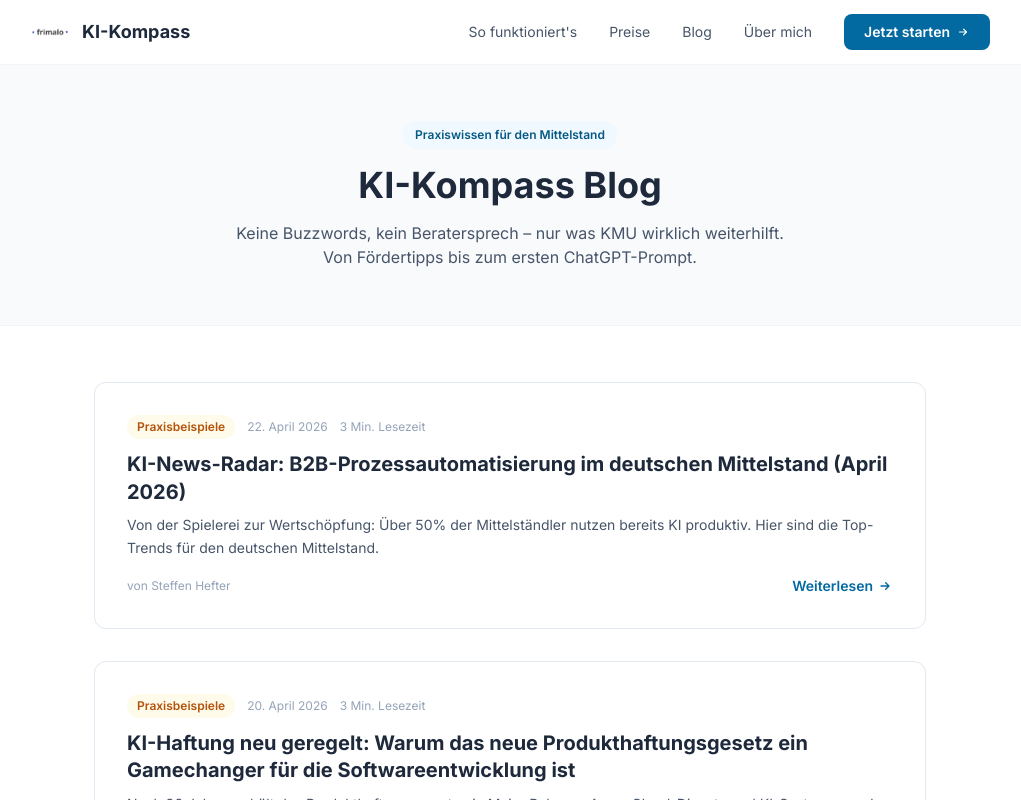
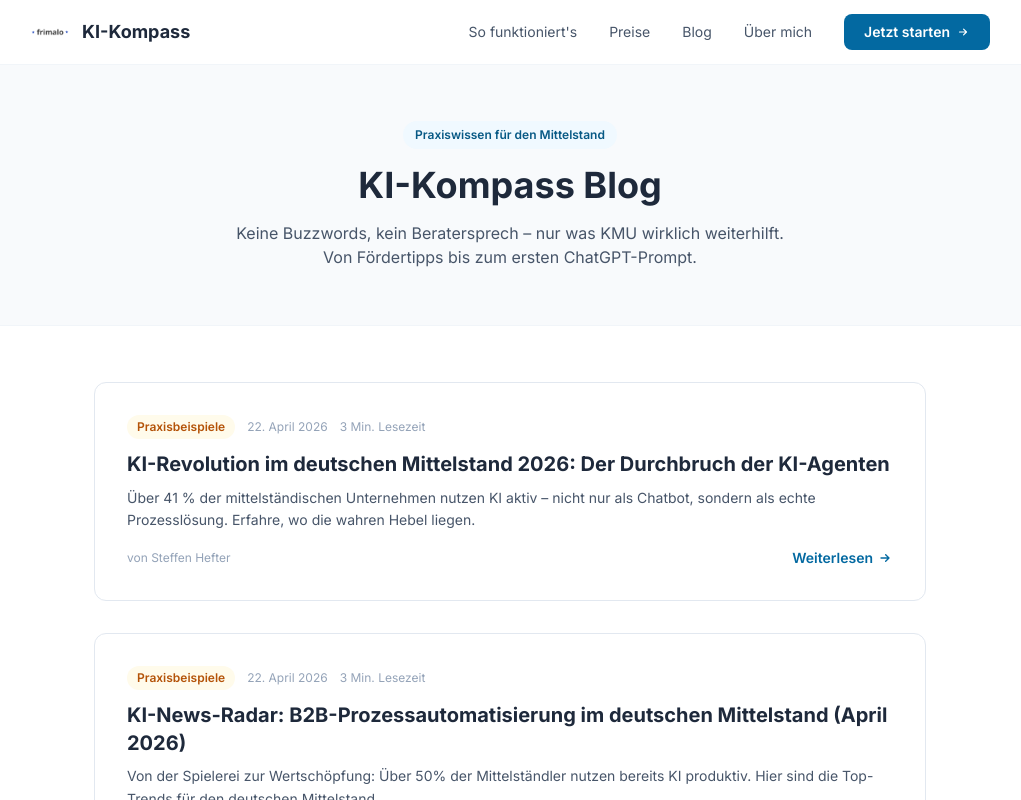
Before and after one commit to derhefter/KI-Kompass-2.0, a Next.js app: page /blog in a window 1280 px wide. Shown: the top 800 px of the page, without its empty margins (130-1151 px from the left). Built offline with nearby package versions, Linux system fonts and the light colour scheme; no server answers.

Commit message:
Auto-Publish: Neuer KI-Radar Artikel

```diff
--- a/src/data/blog-posts.js
+++ b/src/data/blog-posts.js
@@ -16,6 +16,35 @@
 // ============================================================
 
 export const blogPosts = [
+  {
+    id: 20,
+    slug: 'ki-revolution-im-deutschen-mittelstand-2026-der-durchbruch-der-ki-agenten',
+    title: 'KI-Revolution im deutschen Mittelstand 2026: Der Durchbruch der KI-Agenten',
+    excerpt: 'Über 41 % der mittelständischen Unternehmen nutzen KI aktiv – nicht nur als Chatbot, sondern als echte Prozesslösung. Erfahre, wo die wahren Hebel liegen.',
+    content: `
+<h2>Einleitung: Der Wendepunkt ist erreicht</h2><br><br>Lange Zeit war Künstliche Intelligenz (KI) im deutschen Mittelstand ein Thema für die IT-Abteilung oder visionäre Vordenker. Doch der April 2026 markiert einen historischen Wendepunkt: Laut aktueller Bitkom-Studien nutzen mittlerweile <strong>41 % der deutschen Unternehmen</strong> aktiv KI in ihren Geschäftsprozessen. Zum Vergleich: Im Jahr 2024 lag dieser Wert noch bei mageren 17 %. <br><br>Wir befinden uns nicht mehr in der Phase des Experimentierens. Wir befinden uns in der Ära der <strong>Hyperautomatisierung</strong> und der <strong>autonomen KI-Agenten</strong>. Für den Mittelstand bedeutet dies eine fundamentale Verschiebung der Wertschöpfungskette.<br><br><hr><br><br><h2>Die 3 Säulen der KI-Transformation 2026</h2><br><br><h3>1. Von Chatbots zu Autonomen KI-Agenten</h3>
+Im Jahr 2024 nutzten viele Unternehmen generative KI primär zur Texterstellung oder als einfachen Kundensupport-Chatbot. 2026 hat sich das Bild gewandelt. Modulare <strong>KI-Agenten</strong> sind heute in der Lage, komplexe End-to-End-Prozesse autonom zu steuern.<br><br><ul><li>  <strong>Buchhaltung:</strong> KI-Agenten prüfen nicht nur Rechnungen (OCR), sondern gleichen sie mit Bestellungen ab, erkennen Unregelmäßigkeiten und bereiten die Zahlungsläufe vor.</li><li>  <strong>Disposition & Logistik:</strong> In Echtzeit optimieren Agenten Lieferrouten basierend auf Verkehrsdaten, Wetter und Lagerbeständen, ohne dass ein Mensch jeden Einzelschritt freigeben muss.</li><li>  <strong>Kundenservice:</strong> 45–70 % der Standardanfragen werden heute vollständig autonom gelöst – inklusive Buchungsänderungen oder Statusabfragen in Drittsystemen.</li><br><br><h3>2. ROI und Skalierbarkeit durch SaaS</h3>
+Die Einstiegshürde für den Mittelstand ist massiv gesunken. Dank spezialisierter "KI-as-a-Service"-Plattformen müssen Unternehmen keine eigene Infrastruktur mehr aufbauen. Der Return on Investment (ROI) wird oft schon innerhalb von <strong>6 bis 18 Monaten</strong> erreicht. Besonders "Quick Wins" in der automatisierten Dokumentenverarbeitung bringen Zeitersparnisse von bis zu 95 % bei der Bearbeitung.<br><br><h3>3. Datensouveränität "Made in Germany"</h3>
+Ein kritischer Erfolgsfaktor im Jahr 2026 ist das Vertrauen. Über die Hälfte des deutschen Mittelstands misstraut außereuropäischen KI-Anbietern. Die Antwort darauf ist eine boomende Landschaft an heimischen Lösungen:
+<li>  <strong>Telekom Industrial AI Cloud:</strong> Bietet die nötige Rechenpower unter Einhaltung strengster europäischer Datenschutzrichtlinien.</li><li>  <strong>Mittelstands-Baukästen:</strong> Start-ups wie *firepanda.ai* bieten modulare Systeme an, die speziell auf die regulatorischen Anforderungen des EU AI Acts zugeschnitten sind.</li><br><br><hr><br><br><h2>Praxis-Check: Wo die KI heute wirklich wirkt</h2><br><br>Der <strong>AI Impact Award 2026</strong> hat gezeigt, dass die größten Hebel derzeit in der <strong>Organisation & Administration</strong> liegen. Während die Robotik in der Produktion oft hohe Investitionen erfordert, lässt sich die administrative Prozessautomatisierung oft mit geringem Risiko implementieren.<br><br>| Bereich | Anwendung | Effekt |
+| :<hr> | :<hr> | :<hr> |
+| <strong>Vertrieb</strong> | Lead-Qualifizierung & Angebote | Höhere Conversion durch Echtzeit-Reaktion |
+| <strong>Einkauf</strong> | Marktanalysen & Preisvergleiche | Signifikante Kostenersparnis im Beschaffungswesen |
+| <strong>IT</strong> | Code-Generierung & Security | Schnellere Digitalisierungsprojekte |<br><br><hr><br><br><h2>Herausforderungen: Der Preis der Innovation</h2><br><br>Trotz der Euphorie berichten <strong>33 % der Unternehmen</strong> von höheren Implementierungskosten als ursprünglich geplant. Die größten Hürden sind 2026 nicht mehr technischer Natur, sondern:
+1.  <strong>Governance:</strong> Wer trägt die Verantwortung für autonome Entscheidungen der Agenten?
+2.  <strong>KI-Kompetenz:</strong> Der Fachkräftemangel betrifft nun auch die Fähigkeit, KI-Systeme zu "orchestrieren".
+3.  <strong>Datenqualität:</strong> Ohne saubere, digitalisierte Datenbasis bleibt auch der beste KI-Agent wirkungslos.<br><br><hr><br><br><h2>Fazit: Jetzt ist die Zeit für "KI Readiness"</h2><br><br>Der deutsche Mittelstand hat bewiesen, dass er bereit ist für den technologischen Sprung. Der Wettbewerbsvorteil der Zukunft wird jedoch nicht allein durch den Einsatz von KI definiert, sondern durch die <strong>KI Readiness</strong> der gesamten Organisation. <br><br>Unternehmen müssen jetzt:
+<li>  <strong>Strategie entwickeln:</strong> Wo liegen die größten Pain Points, die durch Automatisierung gelöst werden können?</li><li>  <strong>Mitarbeiter schulen:</strong> KI-Kompetenz ist seit 2025 eine Kernanforderung am Arbeitsmarkt.</li><li>  <strong>Datenschätze heben:</strong> Die Konsolidierung und Bereinigung interner Daten ist die Grundvoraussetzung für den Erfolg.</li></ul><br><br>*Der Mittelstand war schon immer das Rückgrat der deutschen Wirtschaft. Mit der Kraft der Hyperautomatisierung stellt er nun sicher, dass dies auch im Zeitalter der Künstlichen Intelligenz so bleibt.*<br><br><hr>
+*Beitrag erstellt am 22. April 2026 vom KI-News-Radar.*
+`,
+    category: 'Praxisbeispiele',
+    author: 'Steffen Hefter',
+    date: '2026-04-22',
+    status: 'published',
+    image: '',
+    readTime: 3
+  },
+
   {
     id: 19,
     slug: 'ki-news-radar-b2b-prozessautomatisierung-im-deutschen-mittelstand-april-2026',
```
